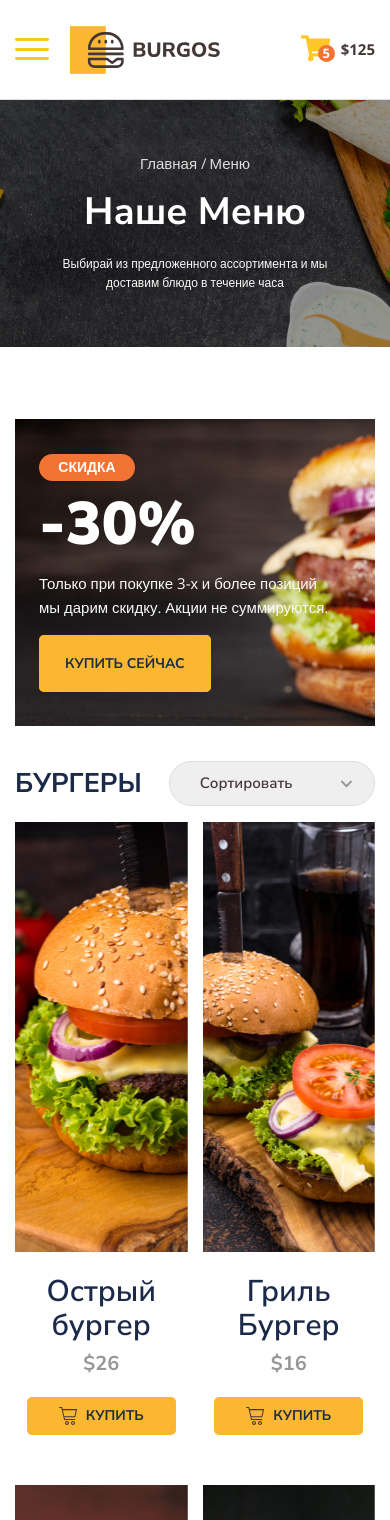
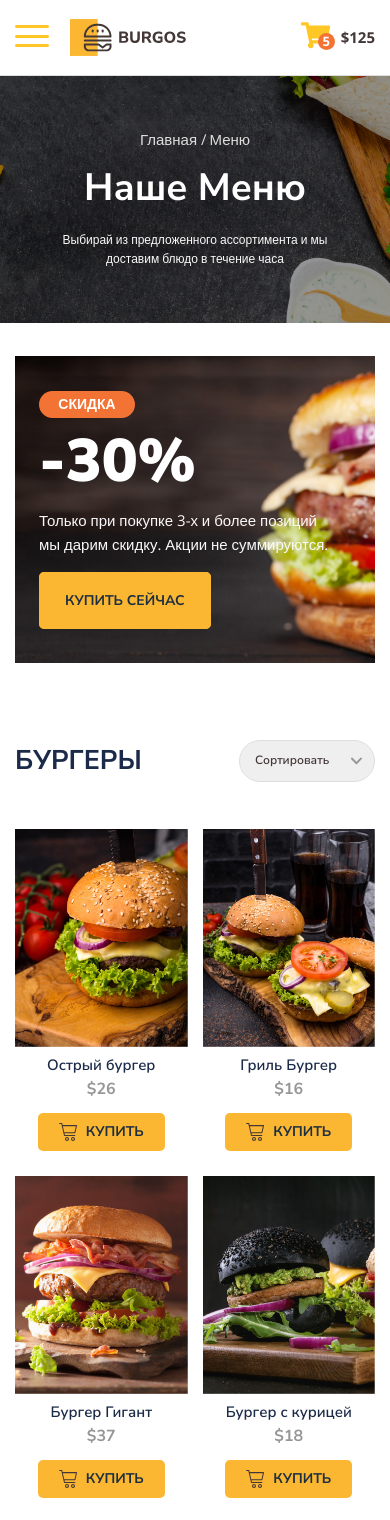
Before and after one commit to LenaChekhovich/Module01-Burger, a plain HTML site: page menu.html in a window 390 px wide. Shown: the top 1520 px of the page. Drawn offline with nearby package versions, Linux system fonts and the light colour scheme.

Commit message:
Fix mobile responsive

```diff
--- a/styles/main.css
+++ b/styles/main.css
@@ -720,8 +720,22 @@ header {
 }
 
 @media (max-width: 567px) {
+  .header {
+    padding-top: 19px;
+    padding-bottom: 19px;
+  }
+
+  .header-logo {
+    width: 116px;
+    height: 37px;
+  }
+
   .breadcrumbs a {
     font-style: 14px;
+  }
+
+  .bg {
+    margin-bottom: 33px;
   }
 
   .title {
@@ -739,11 +753,7 @@ header {
   .banner-box {
     background-position: 17% center;
     padding: 35px 24px 54px;
-    margin-bottom: 0;
-  }
-
-  .menu-header {
-    gap: 27px;
+    margin-bottom: 40px;
   }
 
   .menu-title {
@@ -751,7 +761,62 @@ header {
   }
 
   .menu-select {
-    width: 136px;
+    font-size: 12px;
+    flex-basis: 136px;
+    padding: 13px 24px 13px 15px;
+    background-position: 91% center;
+  }
+
+  .menu-header {
+    margin-bottom: 30px;
+  }
+
+  .menu-grid {
+    gap: 25px 15px;
+    margin-bottom: 40px;
+  }
+
+  .menu-grid-cover {
+    height: 56vw;
+    margin-bottom: 10px;
+  }
+
+  .menu-grid-cover img {
+    height: 100%;
+  }
+
+  .menu-grid-title {
+    font-size: 15px;
+  }
+
+  .menu-grid-price {
+    font-size: 16px;
+    margin-top: 6px;
+    margin-bottom: 14px;
+  }
+
+  .menu-grid-btn {
+    padding: 10px 21px;
+  }
+
+  .menu-other {
+    height: 108vw;
+  }
+
+  .menu-other .menu-grid {
+    padding-bottom: 24vw;
+  }
+
+  .menu-other .menu-grid-cover {
+    height: 56vw;
+  }
+
+  .menu-other .menu-grid-cover img {
+    height: 100%;
+  }
+
+  .menu-other .menu-grid-item {
+    flex: 0 0 38vw;
   }
 }
 
@@ -761,6 +826,10 @@ header {
     height: 37px;
     background-size: contain;
   }
+
+  .menu-grid-title {
+    font-size: 13px;
+  }
 }
 
 @media (max-width: 320px) {
```
